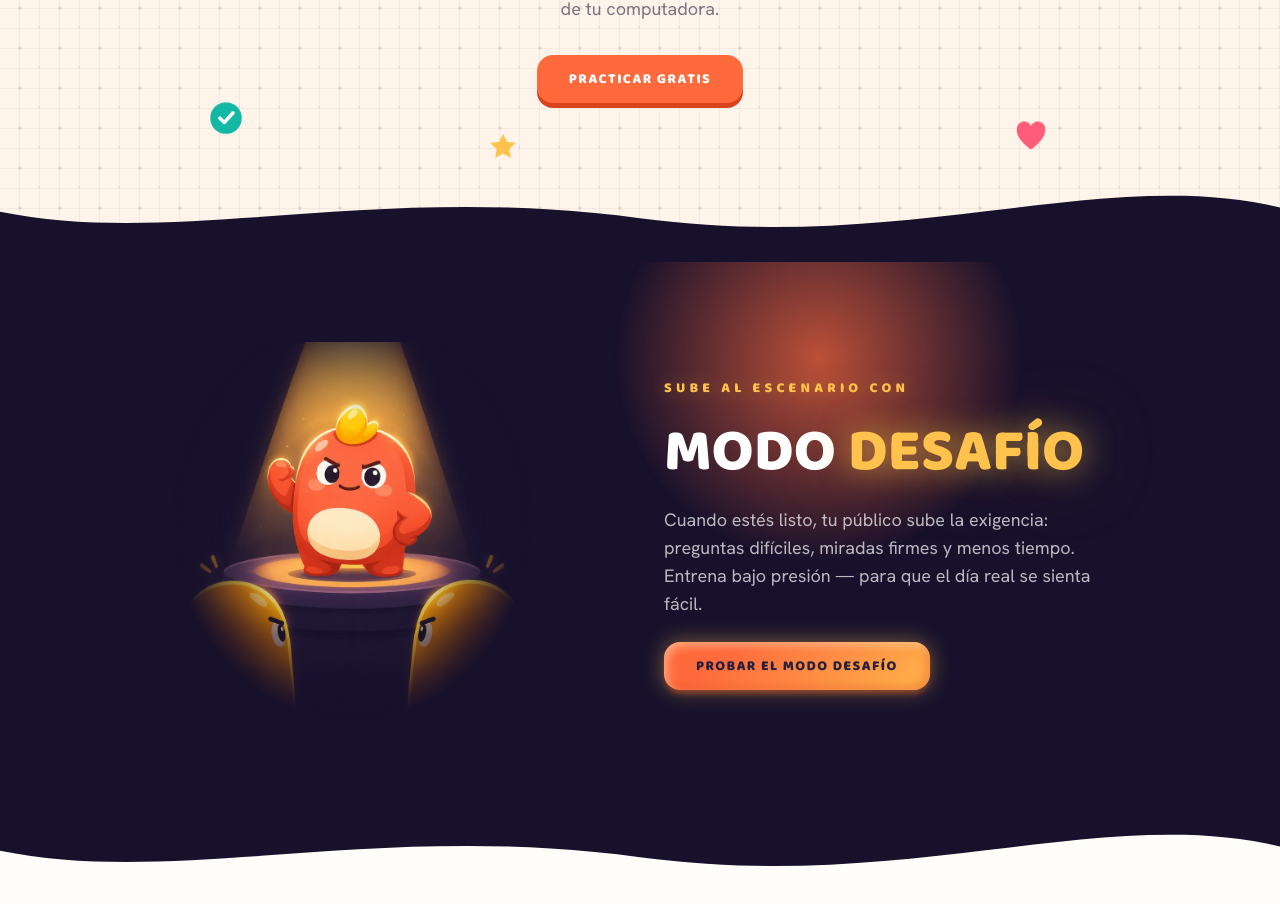
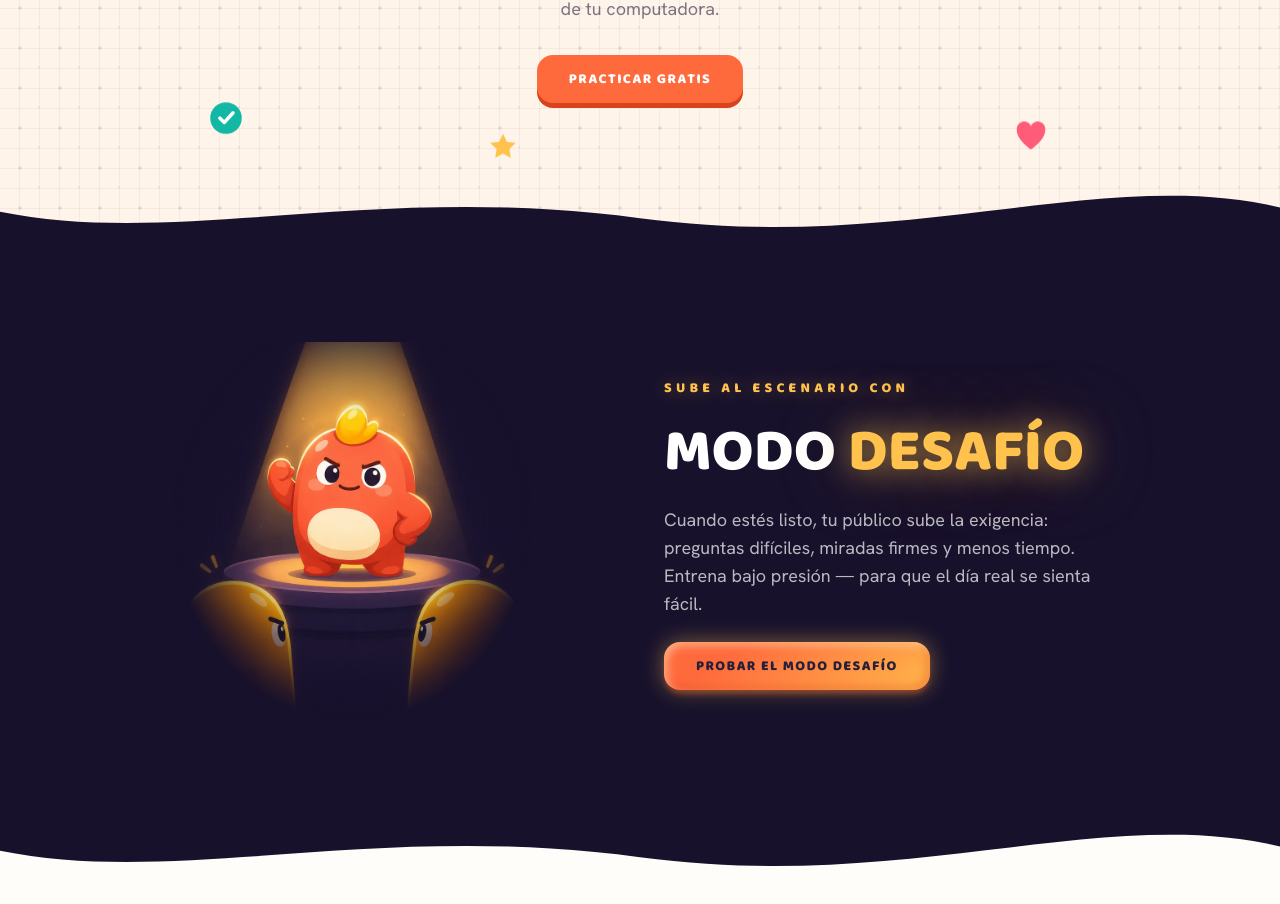
Before and after one commit to oratorIA-ProyectoTesis/LandingPage, a React (Vite) app: page / in a window 1280 px wide. Shown: the part 3915-4819 px from the top of the page. Built offline with nearby package versions, Linux system fonts and the light colour scheme.

Commit message:
fix: remove diffuse coral background glow from challenge section

```diff
--- a/src/sections/Challenge.tsx
+++ b/src/sections/Challenge.tsx
@@ -11,11 +11,6 @@ export function Challenge() {
     <section className="relative overflow-hidden bg-[#17112C]">
       {/* the Anywhere section above owns the boundary wave */}
       {/* warm spotlight glow */}
-      <div
-        aria-hidden="true"
-        className="glow-pulse pointer-events-none absolute -top-32 left-[64%] h-[28rem] w-[28rem] -translate-x-1/2 rounded-full"
-        style={{ background: 'radial-gradient(circle, #FF6A3D 0%, transparent 65%)' }}
-      />
       <div className="relative mx-auto grid max-w-6xl items-center gap-12 px-6 py-20 md:grid-cols-2">
         <div className="mx-auto w-full max-w-sm">
           {/* Dark scene blends with the section background on purpose. */}
```
